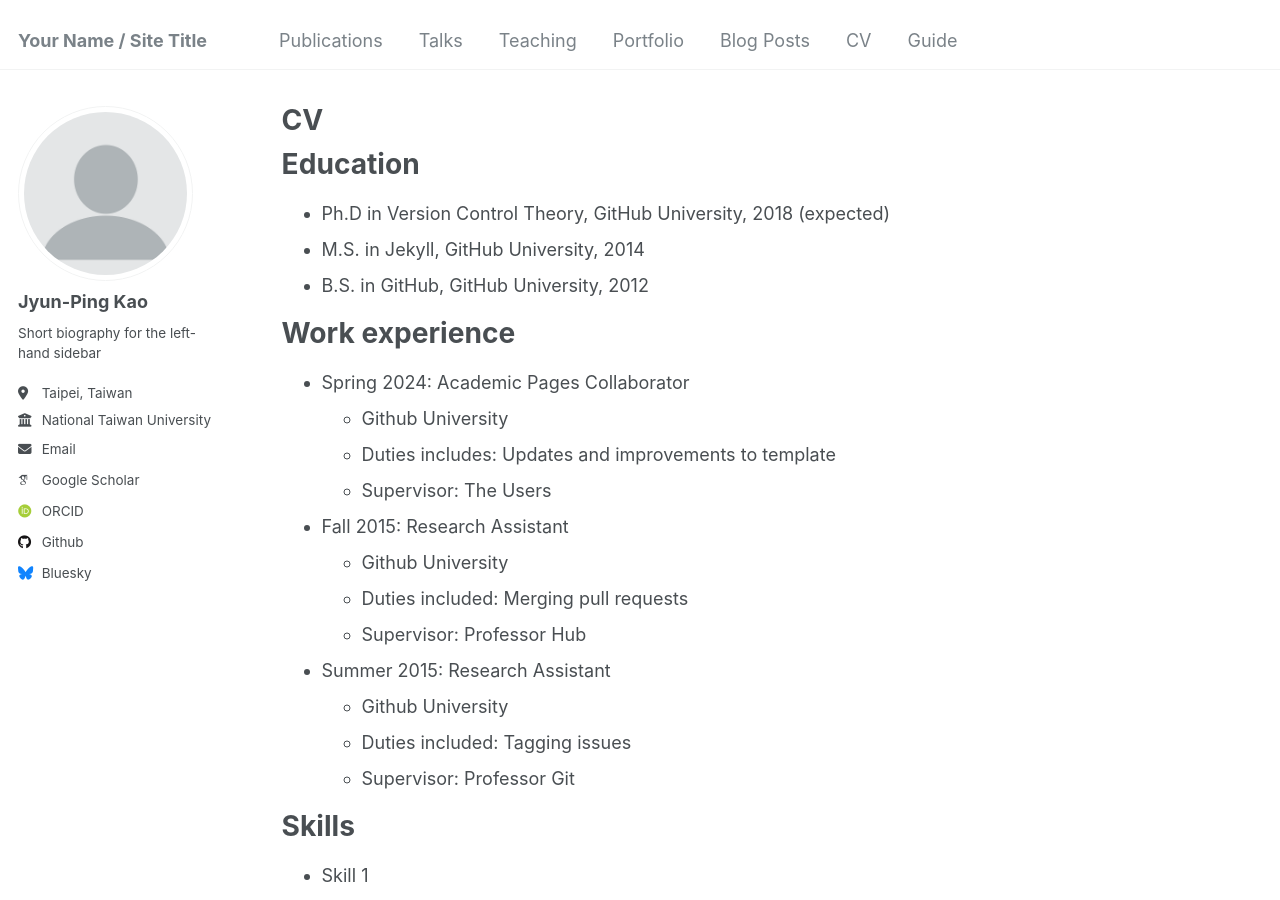
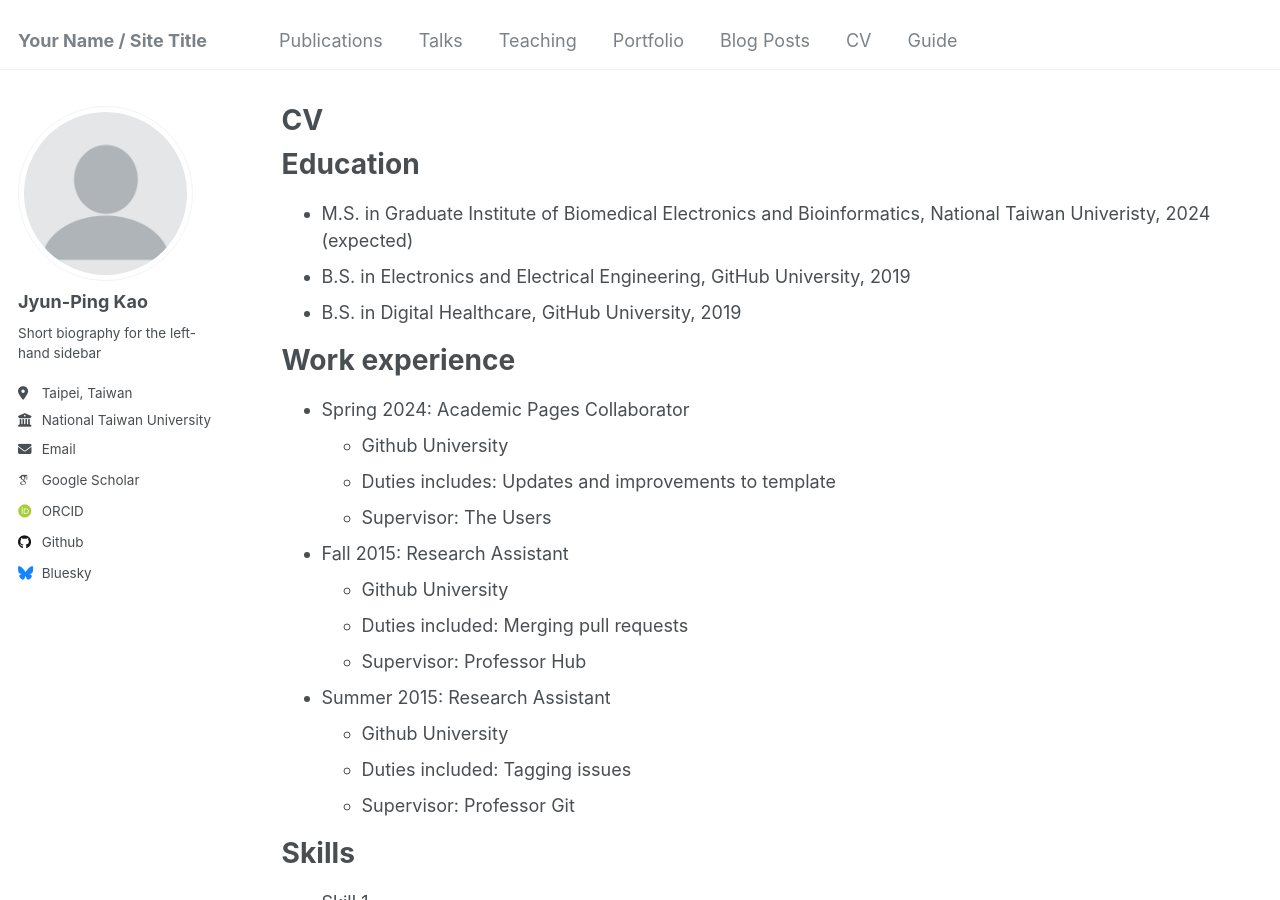
Before and after one commit to reddykao/reddykao.github.io, a Jekyll site: the page built from _pages/cv.md, in a window 1280 px wide and 900 px high. Built offline with Jekyll 4.4.1, drawn with Linux system fonts in a browser that asks for light colours; some web fonts are replaced.

Commit message:
Update cv.md

```diff
--- a/_pages/cv.md
+++ b/_pages/cv.md
@@ -11,9 +11,9 @@ redirect_from:
 
 Education
 ======
-* Ph.D in Version Control Theory, GitHub University, 2018 (expected)
-* M.S. in Jekyll, GitHub University, 2014
-* B.S. in GitHub, GitHub University, 2012
+* M.S. in Graduate Institute of Biomedical Electronics and Bioinformatics, National Taiwan Univeristy, 2024 (expected)
+* B.S. in Electronics and Electrical Engineering, GitHub University, 2019
+* B.S. in Digital Healthcare, GitHub University, 2019
 
 Work experience
 ======
```
